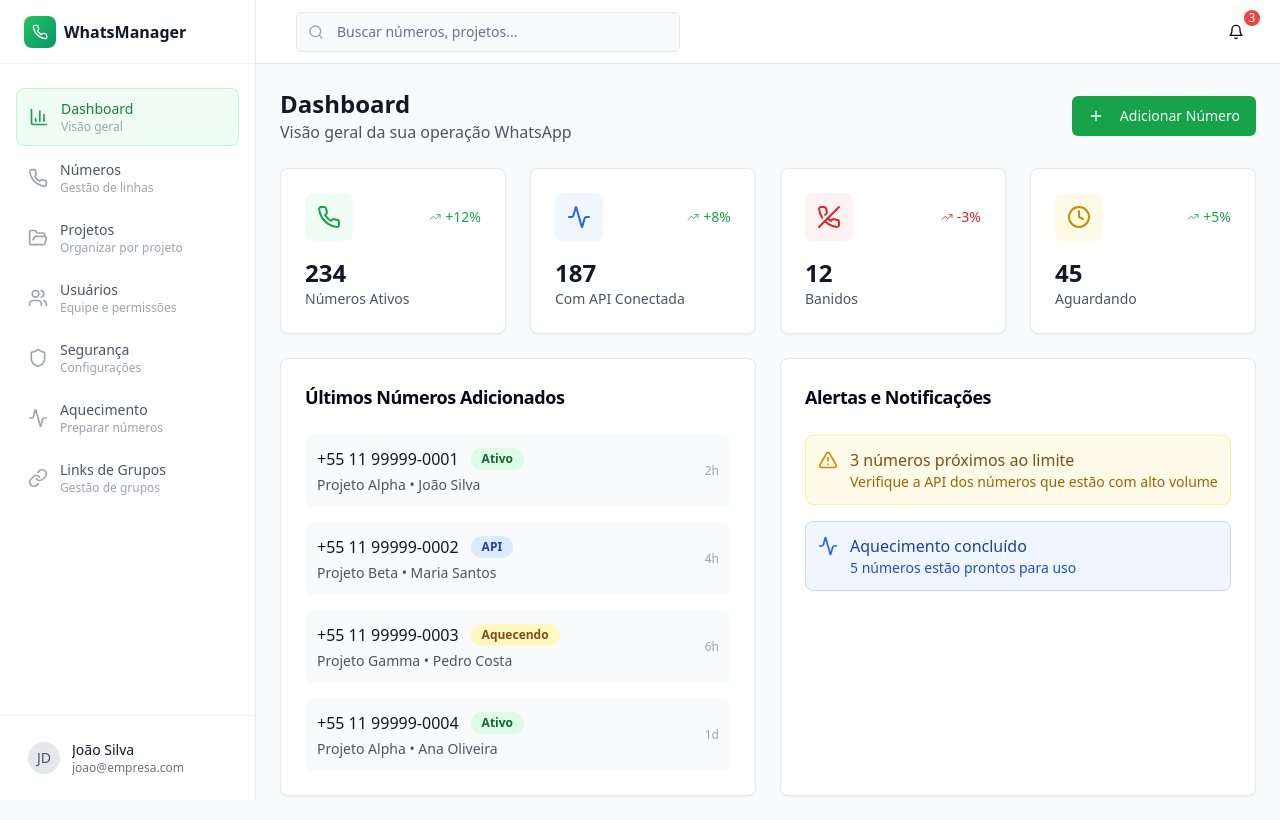
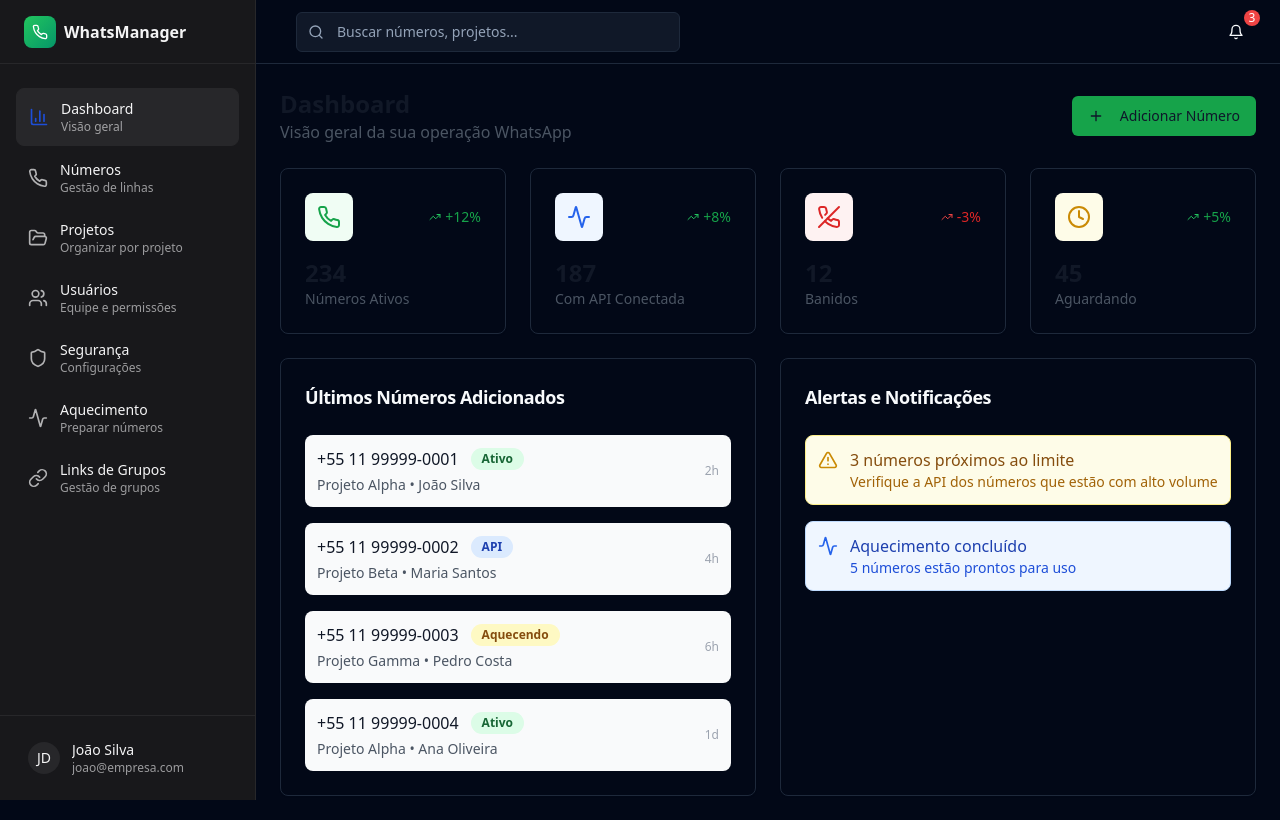
Before and after one commit to neoads/wa-flow-control-91, a React (Vite) app: page / in a window 1280 px wide. Built offline with nearby package versions, Linux system fonts and the light colour scheme.

Commit message:
feat: Implement dark mode
Adds dark mode support to the application.

```diff
--- a/src/components/Header.tsx
+++ b/src/components/Header.tsx
@@ -10,7 +10,7 @@ interface HeaderProps {
 
 export const Header = ({ onMenuClick }: HeaderProps) => {
   return (
-    <header className="h-16 bg-white border-b border-gray-200 flex items-center justify-between px-6">
+    <header className="h-16 bg-card border-b border-border flex items-center justify-between px-6">
       <div className="flex items-center space-x-4">
         <Button
           variant="ghost"
@@ -22,10 +22,10 @@ export const Header = ({ onMenuClick }: HeaderProps) => {
         </Button>
 
         <div className="relative w-96 max-w-md">
-          <Search className="absolute left-3 top-1/2 transform -translate-y-1/2 h-4 w-4 text-gray-400" />
+          <Search className="absolute left-3 top-1/2 transform -translate-y-1/2 h-4 w-4 text-muted-foreground" />
           <Input
             placeholder="Buscar números, projetos..."
-            className="pl-10 bg-gray-50 border-gray-200 focus:bg-white"
+            className="pl-10 bg-muted/50 border-input focus:bg-background"
           />
         </div>
       </div>
--- a/src/components/Layout.tsx
+++ b/src/components/Layout.tsx
@@ -1,5 +1,5 @@
 
-import React, { useState } from 'react';
+import React, { useState, useEffect } from 'react';
 import { Sidebar } from './Sidebar';
 import { Header } from './Header';
 
@@ -10,8 +10,13 @@ interface LayoutProps {
 export const Layout = ({ children }: LayoutProps) => {
   const [sidebarOpen, setSidebarOpen] = useState(false);
 
+  useEffect(() => {
+    // Aplicar modo escuro globalmente
+    document.documentElement.classList.add('dark');
+  }, []);
+
   return (
-    <div className="min-h-screen bg-gray-50">
+    <div className="min-h-screen bg-background">
       <Sidebar isOpen={sidebarOpen} setIsOpen={setSidebarOpen} />
 
       <div className="lg:ml-64">
--- a/src/components/Sidebar.tsx
+++ b/src/components/Sidebar.tsx
@@ -78,23 +78,23 @@ export const Sidebar = ({ isOpen, setIsOpen }: SidebarProps) => {
 
       {/* Sidebar */}
       <aside className={cn(
-        "fixed left-0 top-0 z-50 h-full w-64 bg-white border-r border-gray-200 transition-transform duration-200 ease-in-out lg:translate-x-0",
+        "fixed left-0 top-0 z-50 h-full w-64 bg-sidebar border-r border-sidebar-border transition-transform duration-200 ease-in-out lg:translate-x-0",
         isOpen ? "translate-x-0" : "-translate-x-full"
       )}>
         <div className="flex h-full flex-col">
           {/* Header */}
-          <div className="flex h-16 items-center justify-between px-6 border-b border-gray-100">
+          <div className="flex h-16 items-center justify-between px-6 border-b border-sidebar-border">
             <div className="flex items-center space-x-2">
               <div className="h-8 w-8 rounded-lg bg-gradient-to-br from-green-500 to-emerald-600 flex items-center justify-center">
                 <Phone className="h-4 w-4 text-white" />
               </div>
-              <span className="font-semibold text-gray-900">WhatsManager</span>
+              <span className="font-semibold text-sidebar-foreground">WhatsManager</span>
             </div>
             <button
               onClick={() => setIsOpen(false)}
-              className="lg:hidden p-1 rounded-md hover:bg-gray-100"
+              className="lg:hidden p-1 rounded-md hover:bg-sidebar-accent"
             >
-              <Menu className="h-5 w-5 text-gray-500" />
+              <Menu className="h-5 w-5 text-sidebar-foreground" />
             </button>
           </div>
 
@@ -112,17 +112,17 @@ export const Sidebar = ({ isOpen, setIsOpen }: SidebarProps) => {
                   className={cn(
                     "flex items-center space-x-3 px-3 py-2.5 rounded-lg text-sm font-medium transition-colors",
                     isActive
-                      ? "bg-green-50 text-green-700 border border-green-200"
-                      : "text-gray-600 hover:text-gray-900 hover:bg-gray-50"
+                      ? "bg-sidebar-accent text-sidebar-accent-foreground border border-sidebar-border"
+                      : "text-sidebar-foreground hover:text-sidebar-accent-foreground hover:bg-sidebar-accent"
                   )}
                 >
                   <Icon className={cn(
                     "h-5 w-5 shrink-0",
-                    isActive ? "text-green-600" : "text-gray-400"
+                    isActive ? "text-sidebar-primary" : "text-sidebar-foreground/70"
                   )} />
                   <div className="flex flex-col">
                     <span>{item.title}</span>
-                    <span className="text-xs text-gray-400 font-normal">
+                    <span className="text-xs text-sidebar-foreground/60 font-normal">
                       {item.description}
                     </span>
                   </div>
@@ -132,14 +132,14 @@ export const Sidebar = ({ isOpen, setIsOpen }: SidebarProps) => {
           </nav>
 
           {/* Footer */}
-          <div className="p-4 border-t border-gray-100">
+          <div className="p-4 border-t border-sidebar-border">
             <div className="flex items-center space-x-3 px-3 py-2">
-              <div className="h-8 w-8 rounded-full bg-gray-200 flex items-center justify-center">
-                <span className="text-sm font-medium text-gray-600">JD</span>
+              <div className="h-8 w-8 rounded-full bg-sidebar-accent flex items-center justify-center">
+                <span className="text-sm font-medium text-sidebar-accent-foreground">JD</span>
               </div>
               <div className="flex-1 min-w-0">
-                <p className="text-sm font-medium text-gray-900 truncate">João Silva</p>
-                <p className="text-xs text-gray-500 truncate">joao@empresa.com</p>
+                <p className="text-sm font-medium text-sidebar-foreground truncate">João Silva</p>
+                <p className="text-xs text-sidebar-foreground/60 truncate">joao@empresa.com</p>
               </div>
             </div>
           </div>
```
